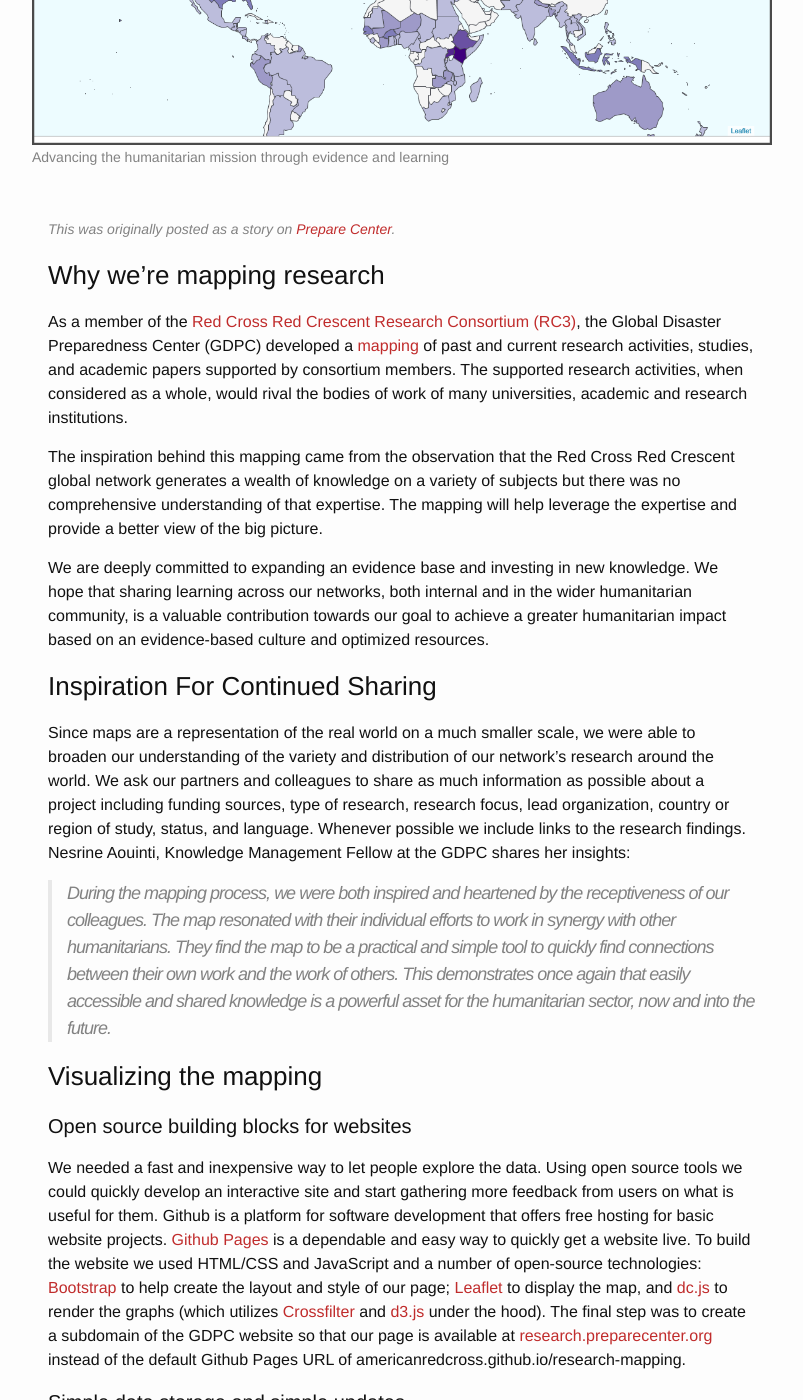
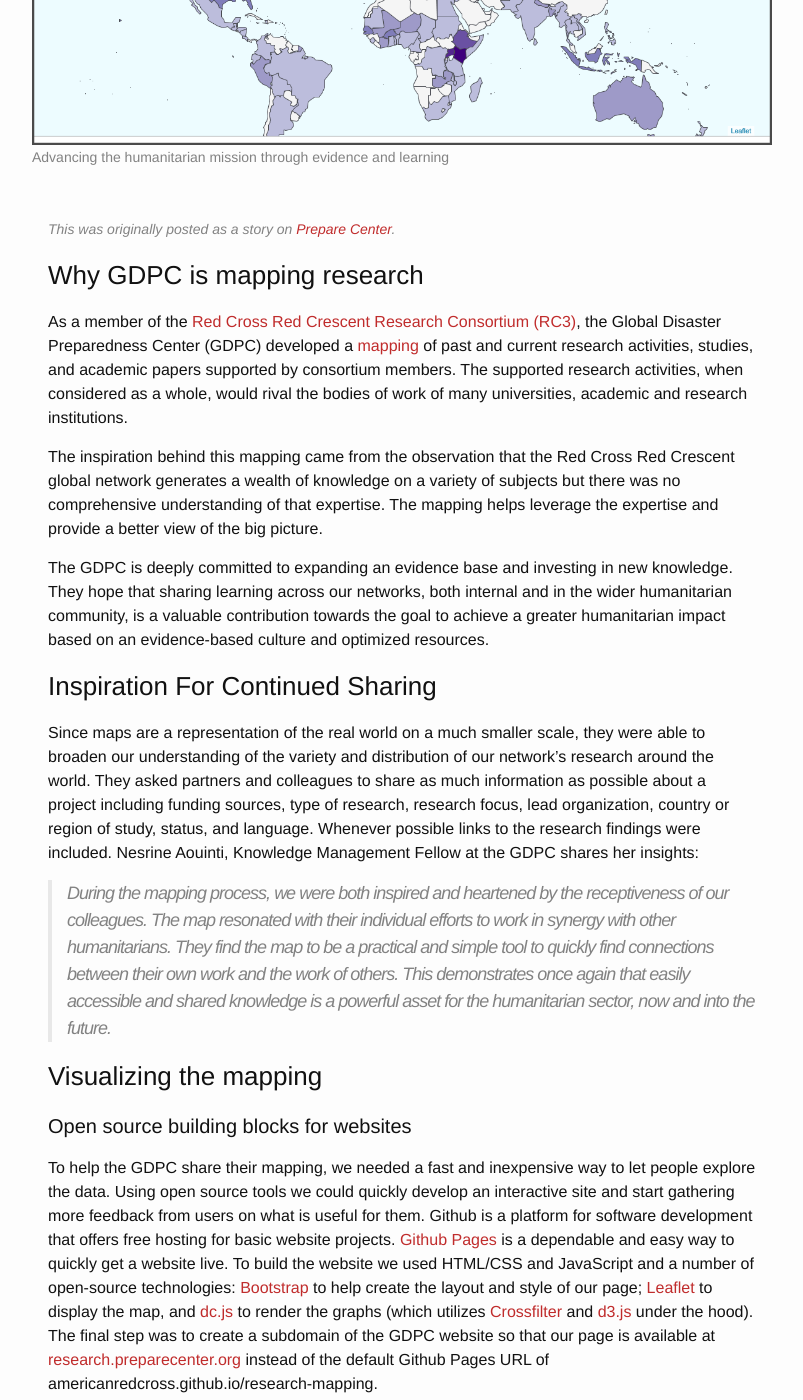
Before and after one commit to AmericanRedCross/americanredcross.github.com, a Jekyll site: the page built from _posts/2021-04-19-mapping-knowledge-building.md, in a window 1280 px wide and 1400 px high, scrolled down 519 px. Shown: the whole window, without its empty margins (238-1041 px from the left). Built offline with Jekyll 4.4.1, drawn with Linux system fonts in a browser that asks for light colours.

Commit message:
minor wording changes

```diff
--- a/_posts/2021-04-19-mapping-knowledge-building.md
+++ b/_posts/2021-04-19-mapping-knowledge-building.md
@@ -11,17 +11,17 @@ tags:
 
 _<span class="cross-post">This was originally posted as a story on [Prepare Center](https://preparecenter.org/story/mapping-the-knowledge-building-of-a-global-network/).</span>_
 
-## Why we’re mapping research
+## Why GDPC is mapping research
 
 As a member of the [Red Cross Red Crescent Research Consortium (RC3)](https://media.ifrc.org/ifrc/rcrc-consortium/), the Global Disaster Preparedness Center (GDPC) developed a [mapping](http://research.preparecenter.org/) of past and current research activities, studies, and academic papers supported by consortium members. The supported research activities, when considered as a whole, would rival the bodies of work of many universities, academic and research institutions.
 
-The inspiration behind this mapping came from the observation that the Red Cross Red Crescent global network generates a wealth of knowledge on a variety of subjects but there was no comprehensive understanding of that expertise. The mapping will help leverage the expertise and provide a better view of the big picture.
+The inspiration behind this mapping came from the observation that the Red Cross Red Crescent global network generates a wealth of knowledge on a variety of subjects but there was no comprehensive understanding of that expertise. The mapping helps leverage the expertise and provide a better view of the big picture.
 
-We are deeply committed to expanding an evidence base and investing in new knowledge. We hope that sharing learning across our networks, both internal and in the wider humanitarian community, is a valuable contribution towards our goal to achieve a greater humanitarian impact based on an evidence-based culture and optimized resources.
+The GDPC is deeply committed to expanding an evidence base and investing in new knowledge. They hope that sharing learning across our networks, both internal and in the wider humanitarian community, is a valuable contribution towards the goal to achieve a greater humanitarian impact based on an evidence-based culture and optimized resources.
 
 ## Inspiration For Continued Sharing
 
-Since maps are a representation of the real world on a much smaller scale, we were able to broaden our understanding of the variety and distribution of our network’s research around the world. We ask our partners and colleagues to share as much information as possible about a project including funding sources, type of research, research focus, lead organization, country or region of study, status, and language. Whenever possible we include links to the research findings. Nesrine Aouinti, Knowledge Management Fellow at the GDPC shares her insights:
+Since maps are a representation of the real world on a much smaller scale, they were able to broaden our understanding of the variety and distribution of our network’s research around the world. They asked partners and colleagues to share as much information as possible about a project including funding sources, type of research, research focus, lead organization, country or region of study, status, and language. Whenever possible links to the research findings were included. Nesrine Aouinti, Knowledge Management Fellow at the GDPC shares her insights:
 
 > During the mapping process, we were both inspired and heartened by the receptiveness of our colleagues. The map resonated with their individual efforts to work in synergy with other humanitarians. They find the map to be a practical and simple tool to quickly find connections between their own work and the work of others. This demonstrates once again that easily accessible and shared knowledge is a powerful asset for the humanitarian sector, now and into the future.
 
@@ -29,7 +29,7 @@ Since maps are a representation of the real world on a much smaller scale, we we
 
 ### Open source building blocks for websites
 
-We needed a fast and inexpensive way to let people explore the data. Using open source tools we could quickly develop an interactive site and start gathering more feedback from users on what is useful for them. Github is a platform for software development that offers free hosting for basic website projects. [Github Pages](https://pages.github.com/) is a dependable and easy way to quickly get a website live. To build the website we used HTML/CSS and JavaScript and a number of open-source technologies: [Bootstrap](https://getbootstrap.com/) to help create the layout and style of our page; [Leaflet](https://leafletjs.com/) to display the map, and [dc.js](https://dc-js.github.io/dc.js/) to render the graphs (which utilizes [Crossfilter](https://crossfilter.github.io/crossfilter/) and [d3.js](https://d3js.org/) under the hood). The final step was to create a subdomain of the GDPC website so that our page is available at [research.preparecenter.org](https://research.preparecenter.org/) instead of the default Github Pages URL of americanredcross.github.io/research-mapping.
+To help the GDPC share their mapping, we needed a fast and inexpensive way to let people explore the data. Using open source tools we could quickly develop an interactive site and start gathering more feedback from users on what is useful for them. Github is a platform for software development that offers free hosting for basic website projects. [Github Pages](https://pages.github.com/) is a dependable and easy way to quickly get a website live. To build the website we used HTML/CSS and JavaScript and a number of open-source technologies: [Bootstrap](https://getbootstrap.com/) to help create the layout and style of our page; [Leaflet](https://leafletjs.com/) to display the map, and [dc.js](https://dc-js.github.io/dc.js/) to render the graphs (which utilizes [Crossfilter](https://crossfilter.github.io/crossfilter/) and [d3.js](https://d3js.org/) under the hood). The final step was to create a subdomain of the GDPC website so that our page is available at [research.preparecenter.org](https://research.preparecenter.org/) instead of the default Github Pages URL of americanredcross.github.io/research-mapping.
 
 ### Simple data storage and simple updates
 
```
